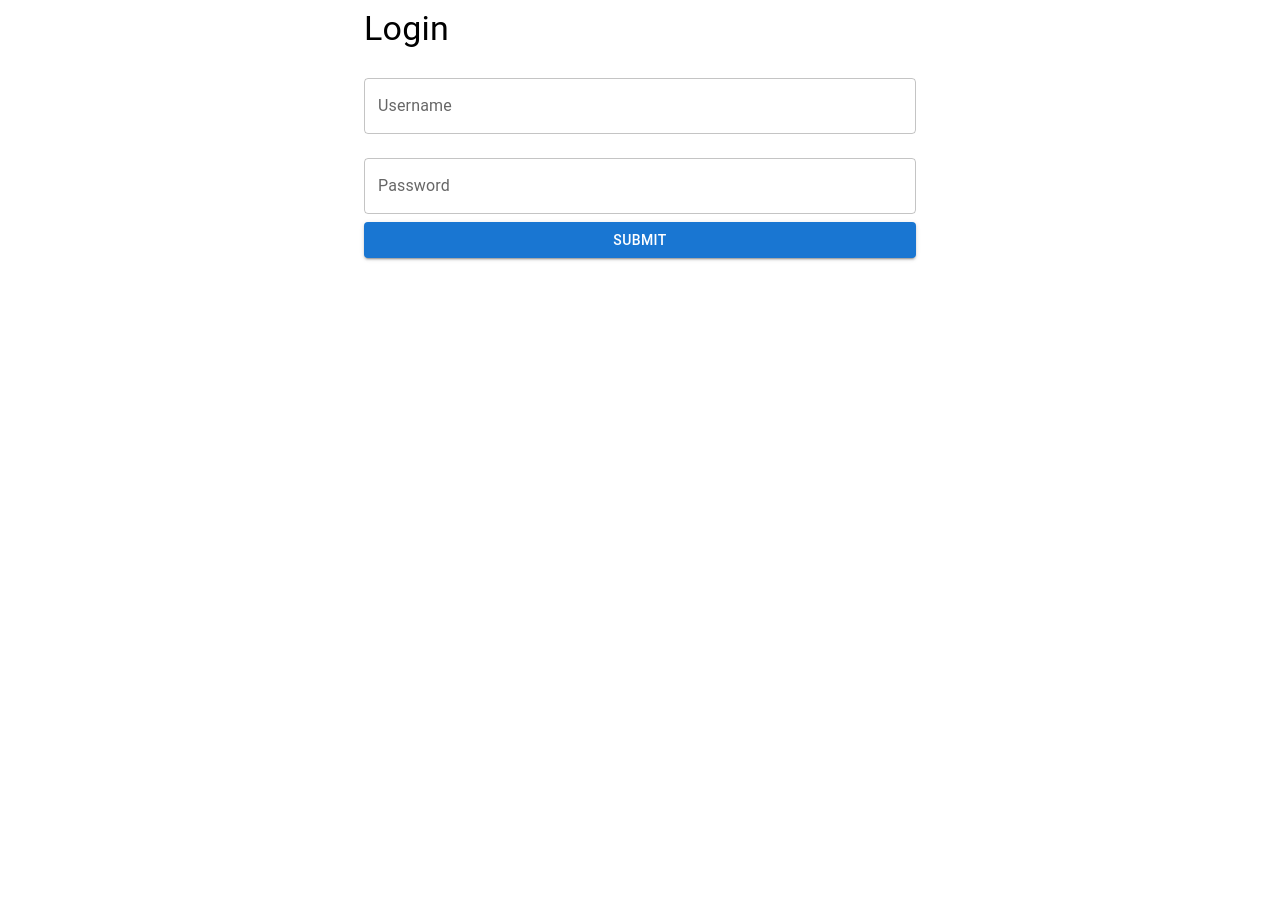
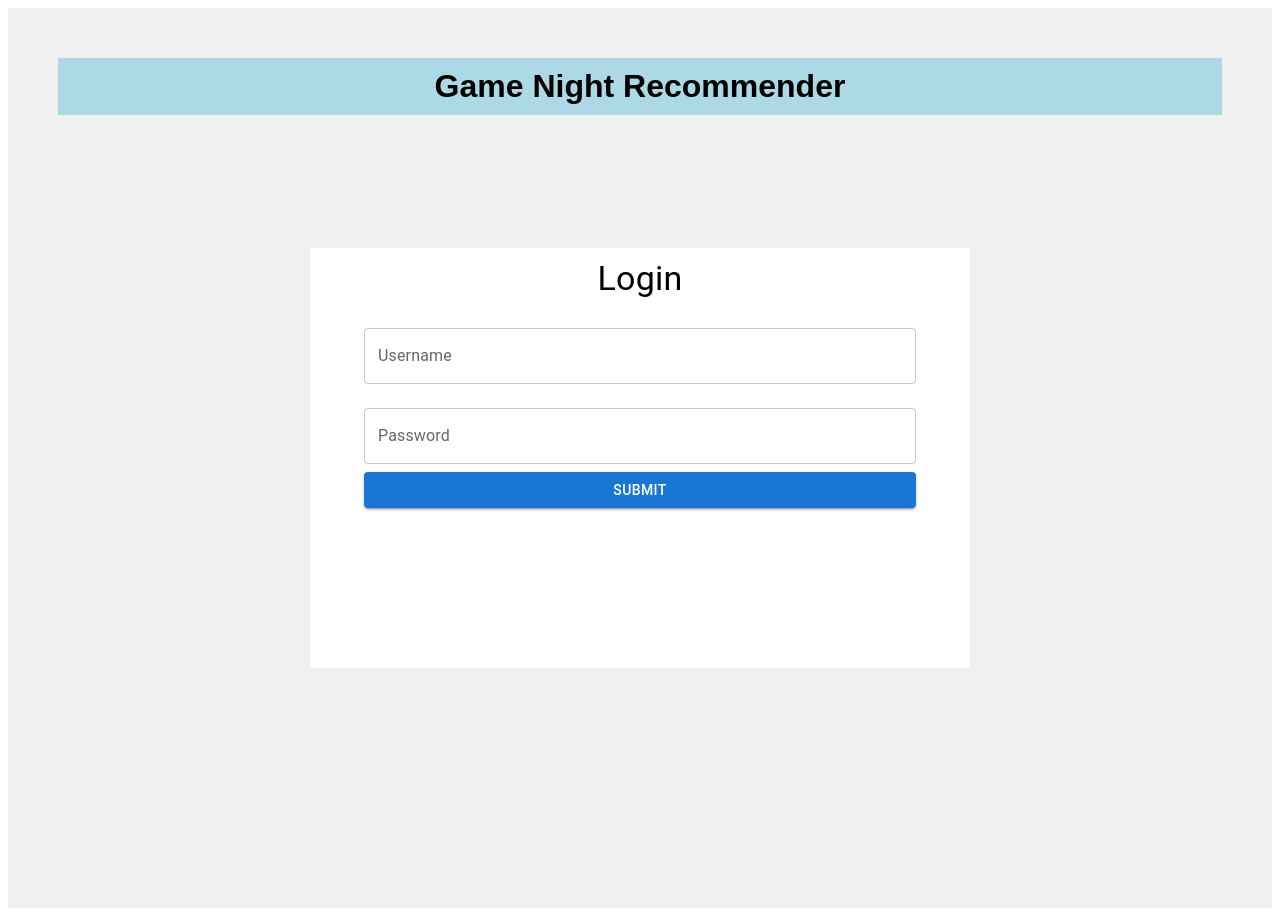
Before and after one commit to diyasanghvii/Game-Night-Recommendation-System, a React (Create React App) app in the folder frontend/: page /login in a window 1280 px wide. Before the commit the page ends 800 px from the top, so only its background shows below. Built offline with nearby package versions, Linux system fonts and the light colour scheme; no server answers; the HTML template or start-up script is replaced by a standard one.

Commit message:
Organized and positioned various UI elts within a container

```diff
--- a/frontend/src/Pages/Home.js
+++ b/frontend/src/Pages/Home.js
@@ -3,12 +3,12 @@ import Btn from "../Components/Button/Btn";
 import TextBox from "../Components/TextBox/TextBox";
 import { getTestData } from "../Services";
 import Login from "../Components/Login/Login";
+import Signup2 from "../Components/Signup2/Signup2";
 
 class Home extends Component {
   constructor() {
     super();
     this.state = {
-      // State variables here
       backendResponse: "",
     };
   }
@@ -29,21 +29,15 @@ class Home extends Component {
   render() {
     const { backendResponse } = this.state;
     return (
-      <div>
-        {/* <h1>Game-Night-Recommendation-System</h1>
-        <Btn
-          label={"Material UI Button"}
-          onClick={() => {
-            alert("Button Clicked");
-          }}
-        />
-        <TextBox label={"Sample text box"} />
-        {backendResponse !== "" && (
-          <p>Response from backend : {backendResponse.message}</p>
-        )}
-         */}
-         <Login />
+      <div style={{ backgroundColor: "#f0f0f0", textAlign: "center", padding: "50px", height: "100vh", position: "relative" }}>
+        <div style={{ backgroundColor: "lightblue", padding: "10px", marginBottom: "20px" }}>
+          <h1 style={{ margin: 0, fontFamily: 'Sharp Sans, sans-serif' }}>Game Night Recommender</h1>
+        </div>
+        <div style={{ position: "absolute", top: "50%", left: "50%", transform: "translate(-50%, -50%)", backgroundColor: "white", textAlign: "center", padding: "10px", width: "80vh", height: "50vh" }}>
+          <Login />
+        </div>
       </div>
+   /*<Signup2/>*/
     );
   }
 }
```
